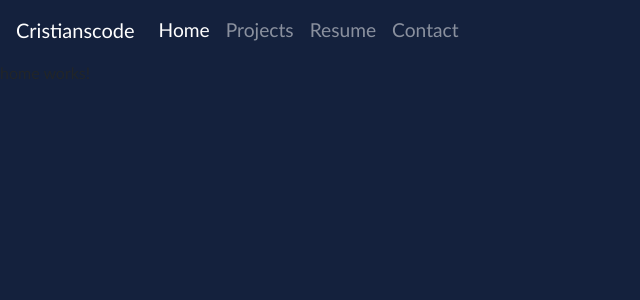
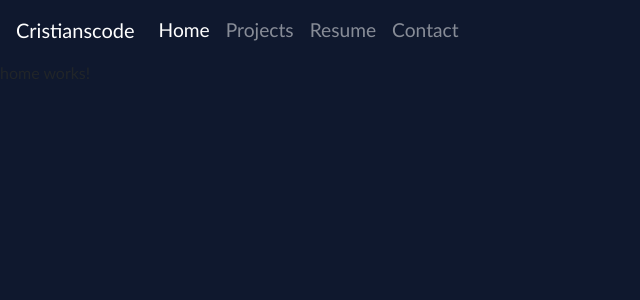
Before and after one commit to cristianscode/cristianscode, an Angular app: page / in a window 1280 px wide. Shown: the top 300 px of the page, without its empty margins (0-640 px from the left). Built offline with nearby package versions, Linux system fonts and the light colour scheme.

Commit message:
Font Change

```diff
--- a/src/styles.css
+++ b/src/styles.css
@@ -1,5 +1,6 @@
 /* You can add global styles to this file, and also import other style files */
 body{
-    background-color: #14213d;
-    font-family: 'Gill Sans', 'Gill Sans MT', Calibri, 'Trebuchet MS', sans-serif;
+    background-color: #0F182E;
+    font-family: 'Gill Sans', 'Gill Sans MT', Calibri, 'Trebuchet MS', sans-serif !important;
+    /* font-family: "Source Sans Pro", sans-serif; */
 }
```
